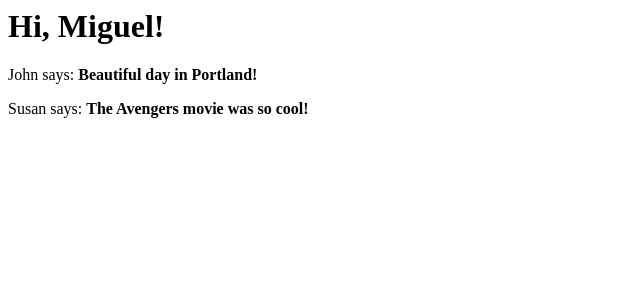
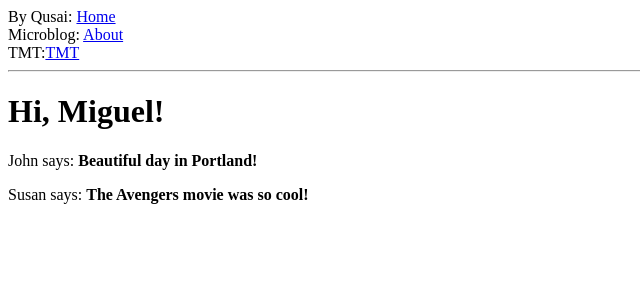
Before and after one commit to syntaxSizer/flask, a Flask app: page / in a window 1280 px wide. Shown: the top 300 px of the page, without its empty margins (0-640 px from the left). Run offline with Flask 2, Linux system fonts and the light colour scheme; parts of the project's set-up code (start-up, migrations or seed data) failed here and were passed over.

Commit message:
add about page

```diff
--- /dev/null
+++ b/app/templates/TMT.html
@@ -0,0 +1,5 @@
+{% extends "base.html" %}
+{% block content %}
+    <h1>Hi, {{ user.nickname }}!</h1>
+   <img src="#" alt="please waite while loading..." >
+{% endblock %}
--- a/app/templates/base.html
+++ b/app/templates/base.html
@@ -2,9 +2,9 @@
 
 <head>
     {% if title %}
-    <title>{{ title }} - microblog</title>
+    <title>{{ title }} - Assignment</title>
     {% else %}
-    <title>microblog</title>
+    <title>Welcome Home</title>
     {% endif %}
     <link rel=stylesheet type=text href="{{ url_for('static',filename='/foundation/css/foundation.css')}}">
     <link rel=stylesheet type=text href="{{ url_for('static',filename='/foundation/css/app.css')}}">
@@ -12,8 +12,9 @@
 </head>
 
 <body class="flasking">
-    <div class="ours">Microblog: <a href="/index">Home</a></div>
-    <div>About: <a href="/about">About</a></div>
+    <div class="ours">By Qusai: <a href="/index">Home</a></div>
+    <div>Microblog: <a href="/about.html">About</a></div>
+    <div>TMT:<a href="TMT.html">TMT</a></div>
     <hr> {% with messages = get_flashed_messages() %} {% if messages %}
     <ul>
         {% for message in messages %}
--- a/app/templates/index.html
+++ b/app/templates/index.html
@@ -1,15 +1,7 @@
-<html>
-  <head>
-    {% if title %}
-    <title>{{ title }} - microblog</title>
-    {% else %}
-    <title>Welcome to microblog</title>
-    {% endif %}
-  </head>
-  <body>
+{% extends "base.html" %}
+{% block content %}
     <h1>Hi, {{ user.nickname }}!</h1>
     {% for post in posts %}
     <div><p>{{ post.author.nickname }} says: <b>{{ post.body }}</b></p></div>
     {% endfor %}
-  </body>
-</html>
+{% endblock %}
--- a/app/views.py
+++ b/app/views.py
@@ -19,3 +19,19 @@ def index():
                            title='Home',
                            user=user,
                            posts=posts)
+
+@app.route('/')
+@app.route('/about')
+def about():
+    print 'to the backend world '
+    print 'like it or not, its not going to be esy'
+
+    return render_template("about.html",
+                           title='About')
+
+@app.route('/')
+@app.route('/TMT')
+def TMT():
+    print 'Anouther boaring page '
+    return render_template("TMT.html",
+                          title='TMT')
```
Also changed, not shown: app/templates/about.html (+8 -9 lines), app/static/images/cowBoy.jpg (added), app/static/images/superwoman.jpg (added), app/static/images/ubstract.jpg (added), app/static/images/wolfs.jpg (added), 1 other file.
